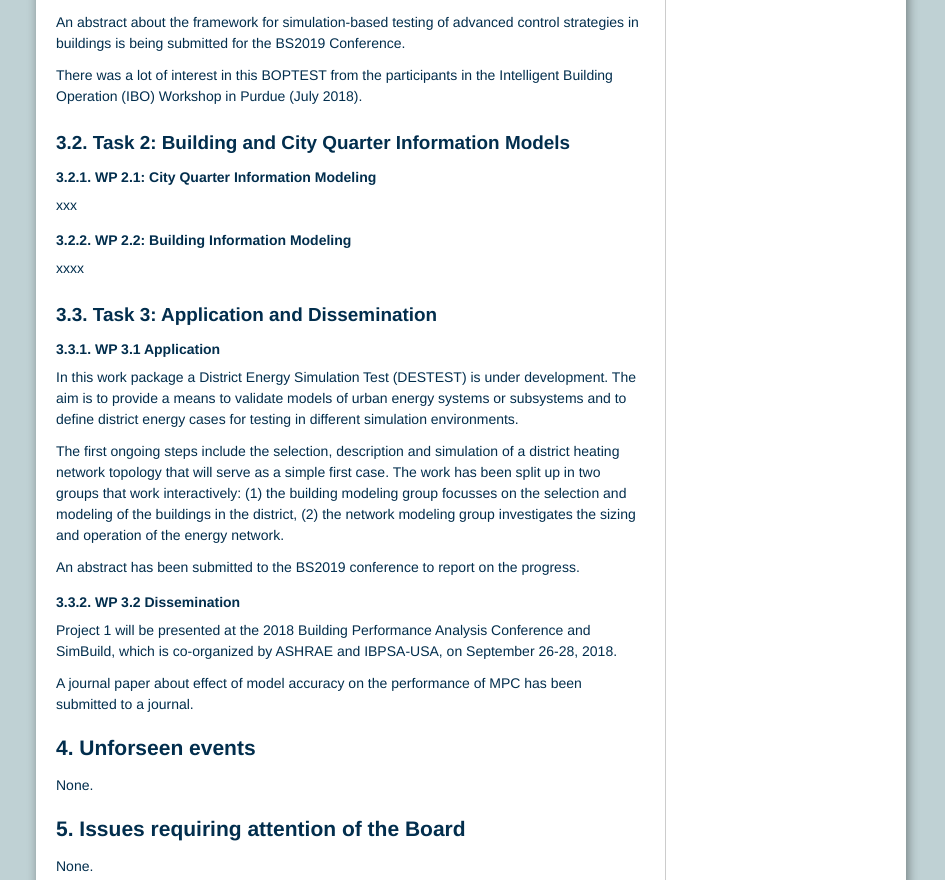
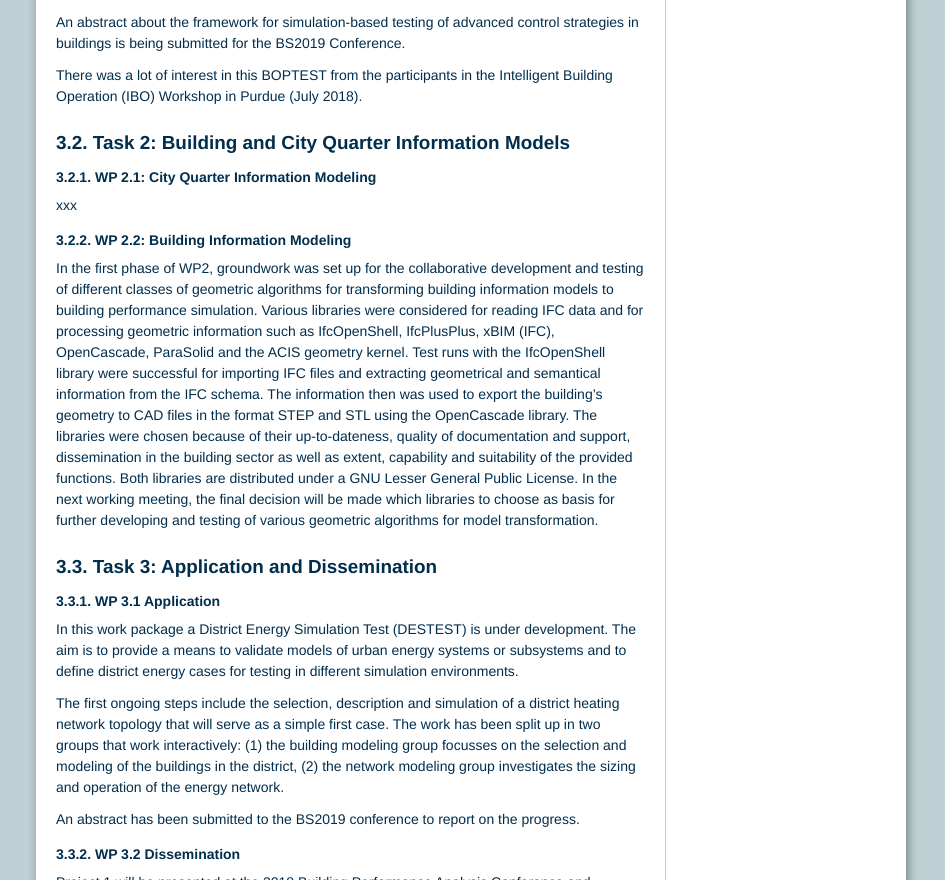
Before and after one commit to ibpsa/project1, a Sphinx documentation site: the page built from reports/year1_report/source/contents.rst, in a window 1280 px wide and 900 px high, scrolled down 1089 px, cut to the strip 0-880 px from the top of the window. Shown: the whole strip, without its empty margins (169-1114 px from the left). Built offline with Sphinx 7.4.7, drawn with Linux system fonts in a browser that asks for light colours.

Commit message:
Added WP2.2 progress and issues.

```diff
--- a/reports/year1_report/source/contents.rst
+++ b/reports/year1_report/source/contents.rst
@@ -78,7 +78,7 @@ xxx
 WP 2.2: Building Information Modeling
 ^^^^^^^^^^^^^^^^^^^^^^^^^^^^^^^^^^^^^
 
-xxxx
+In the first phase of WP2, groundwork was set up for the collaborative development and testing of different classes of geometric algorithms for transforming building information models to building performance simulation. Various libraries were considered for reading IFC data and for processing geometric information such as IfcOpenShell, IfcPlusPlus, xBIM (IFC), OpenCascade, ParaSolid and the ACIS geometry kernel. Test runs with the IfcOpenShell library were successful for importing IFC files and extracting geometrical and semantical information from the IFC schema. The information then was used to export the building’s geometry to CAD files in the format STEP and STL using the OpenCascade library. The libraries were chosen because of their up-to-dateness, quality of documentation and support, dissemination in the building sector as well as extent, capability and suitability of the provided functions. Both libraries are distributed under a GNU Lesser General Public License. In the next working meeting, the final decision will be made which libraries to choose as basis for further developing and testing of various geometric algorithms for model transformation.
 
 Task 3: Application and Dissemination
 -------------------------------------
```
